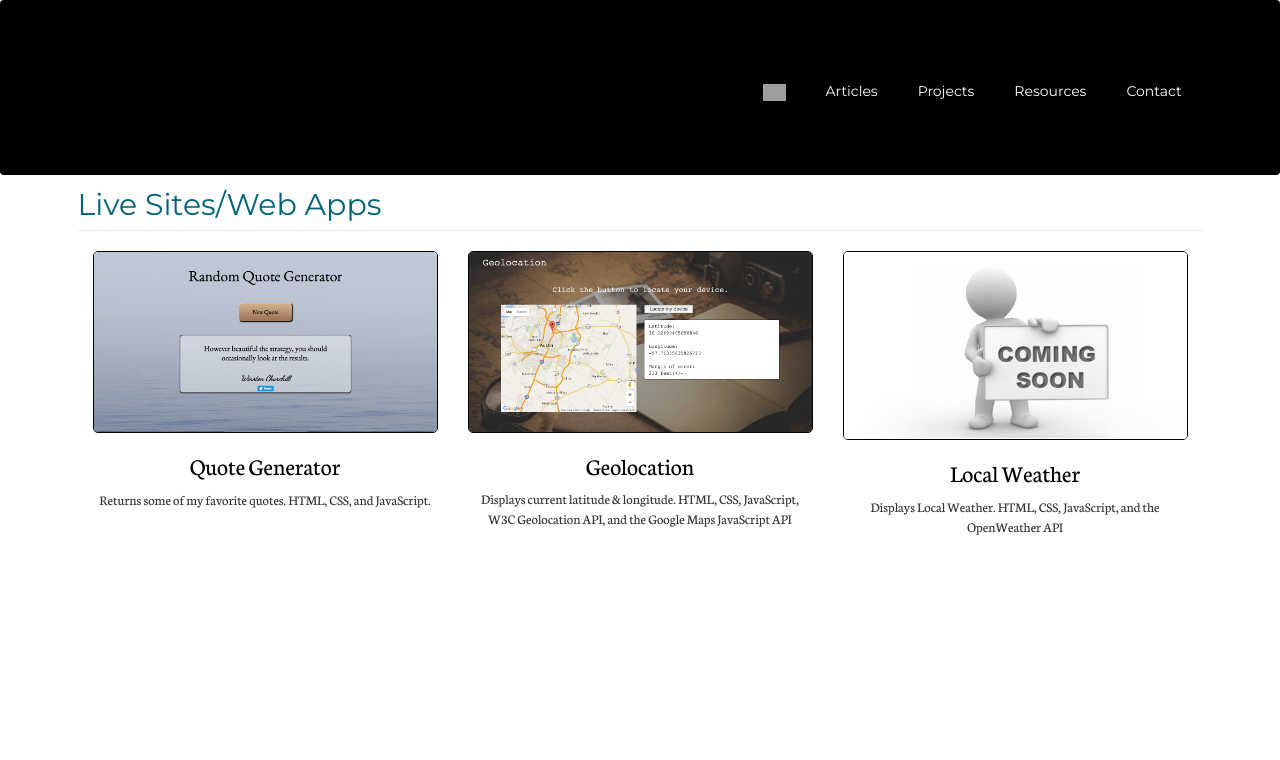
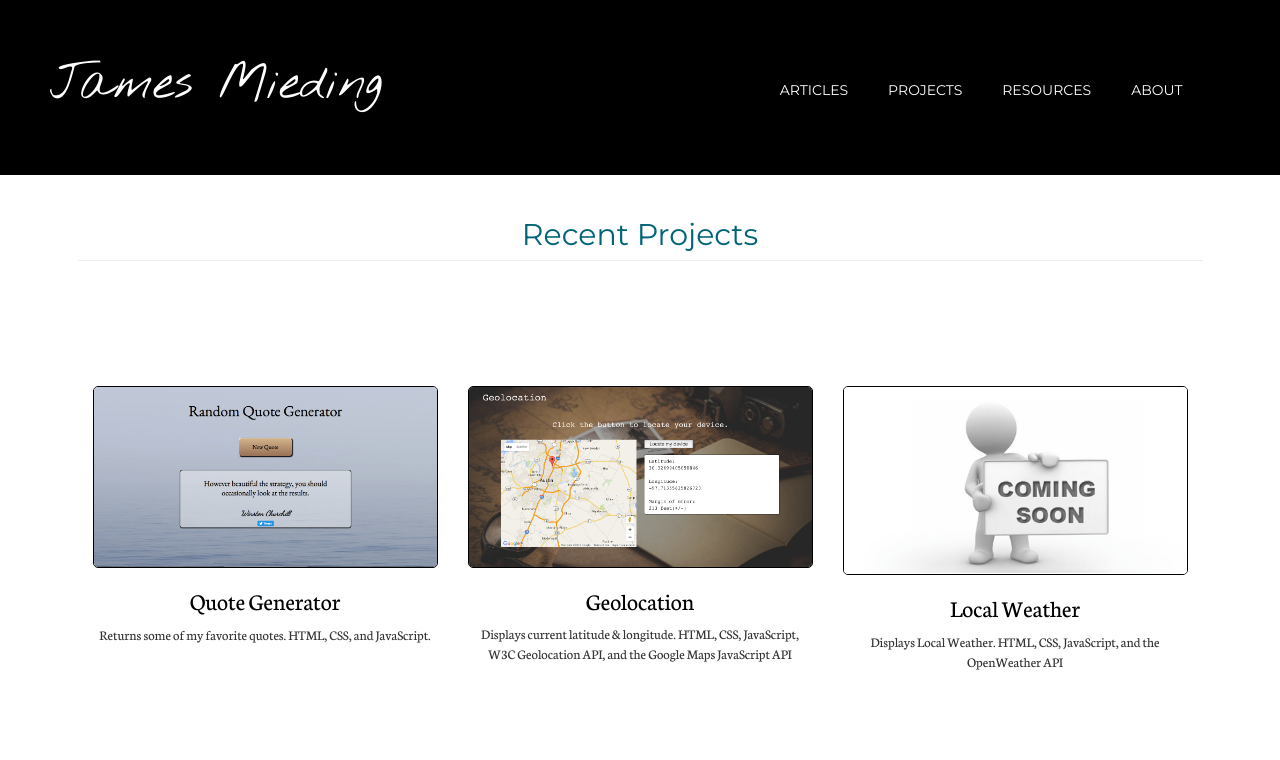
Before and after one commit to jmieding/django_tutorials, a Django app: page /projects.html in a window 1280 px wide. Shown: the top 760 px of the page. Run offline with Django 3.2, Linux system fonts and the light colour scheme; some libraries are stand-ins or nearby versions; grey boxes are pictures that could not be loaded.

Commit message:
Add template changes for main template and projects page

```diff
--- a/blog/templates/projects.html
+++ b/blog/templates/projects.html
@@ -4,11 +4,11 @@
 
 <link href="{% static 'projects.css' %}" rel="stylesheet" type="text/css" />
 
-<div class="container-fluid">
+<div class="container-fluid white">
   <div class="row">
     <div class="col-lg-12">
-      <h2 class="page-header">Live Sites/Web Apps
-      </h1>
+      <h2 class="page-header" style="text-align:center;margin-top:5%;margin-bottom:10%">Recent Projects
+      </h2>
     </div>
   </div>
   <div class="row projects">
--- a/blog/templates/template.html
+++ b/blog/templates/template.html
@@ -15,6 +15,7 @@
   <link rel="stylesheet" href="https://maxcdn.bootstrapcdn.com/font-awesome/4.5.0/css/font-awesome.min.css">
   <link href='https://fonts.googleapis.com/css?family=Montserrat' rel='stylesheet' type='text/css'>
   <link href='https://fonts.googleapis.com/css?family=Neuton' rel='stylesheet' type='text/css'>
+  <link href='https://fonts.googleapis.com/css?family=Nothing+You+Could+Do' rel='stylesheet' type='text/css'>
 
   <script type="text/javascript" src="{% static 'tiny_mce.js'  %}"></script>
   <script type="text/javascript" src="{% static 'jquery-2.1.4.min.js' %}"></script>
@@ -24,14 +25,9 @@
 
 
 <body>
-
-              <!--Header Image-->
-<header>
-</header>
-
   <!---Navigation-->
-<nav class="navbar" role="navigation">
-
+<nav class="navbar navbar-static-top" role="navigation">
+  <div class="container-fluid">
     <div class="navbar-header">
       <button type="button" class="navbar-toggle" data-toggle="collapse" data-target="#ex1" aria-expanded="false">
         <span class="sr-only">Toggle navigation</span>
@@ -39,35 +35,32 @@
         <span class="icon-bar"></span>
         <span class="icon-bar"></span>
       </button>
+      <a class="navbar-brand" href="/">James Mieding</a>
     </div>
 
     <div class="collapse navbar-collapse" id="ex1">
       <ul class="nav navbar-nav">
 
-      <li><a href="/"><img src="{% static 'blog_pics/home_icon.png' %}" height="17px"></a>
-      </li>
-
-      <li><a href="{% url 'index_five' %}" id="articles">Articles</a>
+        <li><a href="{% url 'index_five' %}">ARTICLES</a>
         </li>
 
         <li>
-        <a href="/projects.html">Projects</a>
+          <a href="/projects.html">PROJECTS</a>
         </li>
 
         <li>
-        <a href="{% url 'resources' %}">Resources</a>
+          <a href="{% url 'resources' %}">RESOURCES</a>
         </li>
 
         <li>
-        <a href="#">Contact</a>
+          <a href="{% url 'about' %}">ABOUT</a>
         </li>
       </ul>
     </div>
+  </div>
 
 </nav>
-
 {% block app %}
-{% endblock %}
-
+{% endblock app %}
 </body>
 </html>
```
Lines whose indentation alone changed are shown as unchanged.
